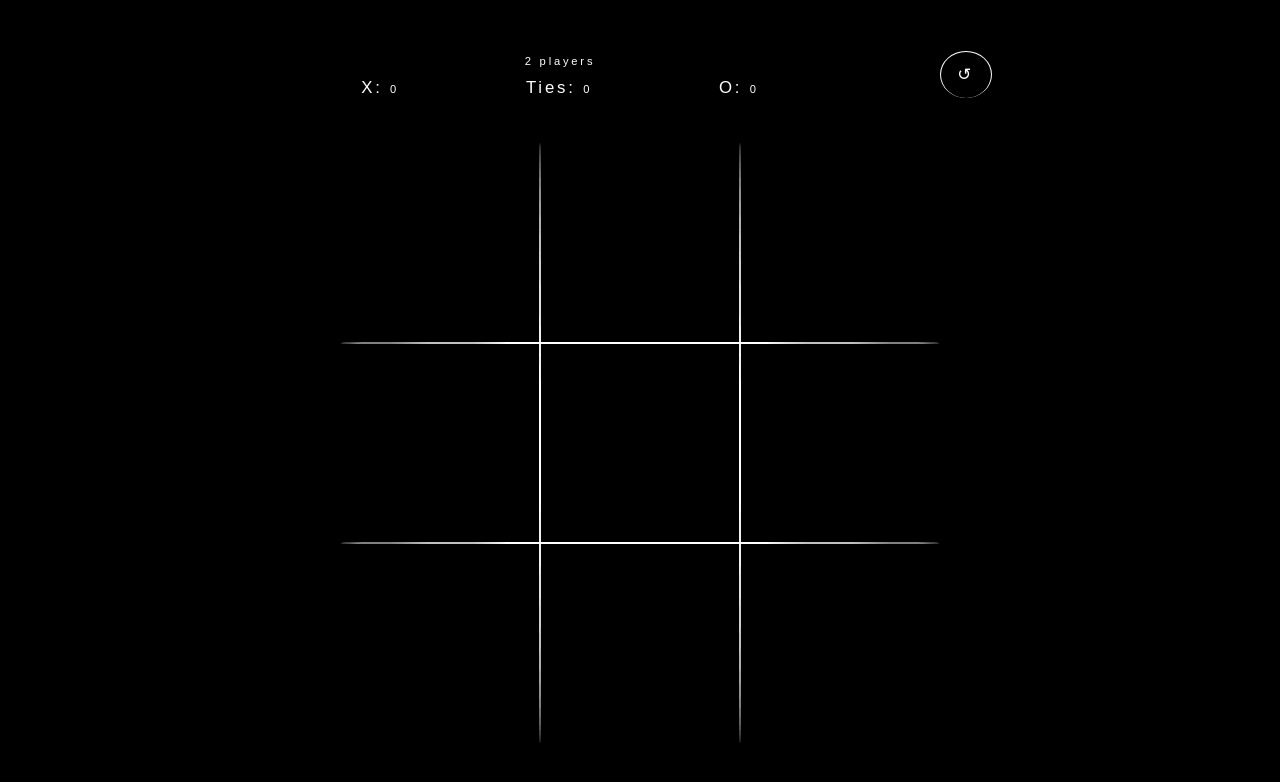
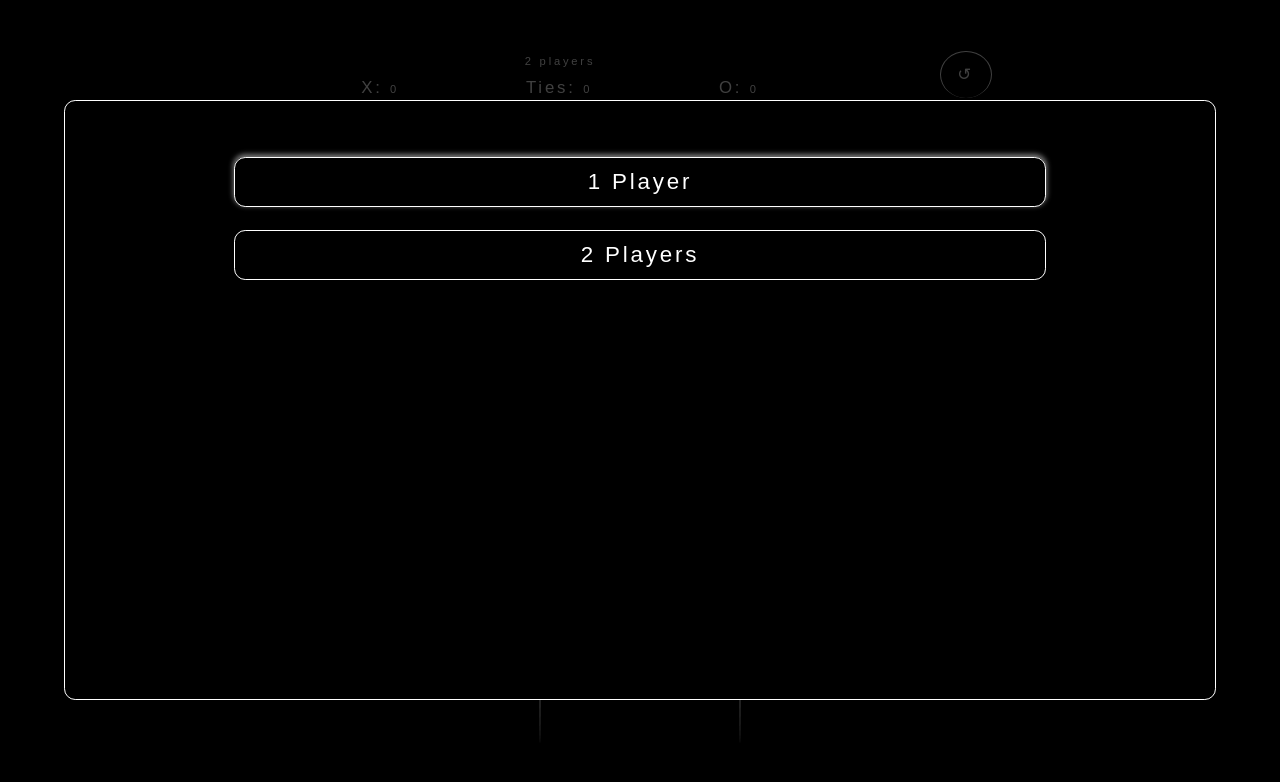
Before and after one commit to hussein-m-kandil/top-javascript, a plain HTML site: page odin-tic-tac-toe/index.html in a window 1280 px wide. Drawn offline with Linux system fonts and the light colour scheme.

Commit message:
Odin Tic Tac Toe: Ask 1 player or 2 on start

```diff
--- a/odin-tic-tac-toe/assets/css/styles.css
+++ b/odin-tic-tac-toe/assets/css/styles.css
@@ -23,6 +23,36 @@ html {
 }
 
 body {
+    margin: 0;
+}
+
+dialog {
+    background-color: var(--bg-color);
+    border: 1px solid var(--fg-color);
+    border-radius: 1rem;
+    width: 90%;
+    min-height: min(75vh, 75vw);
+
+    &::backdrop {
+        background-color: rgba(0, 0, 0, .75) !important;
+    }
+
+    >.welcome {
+        padding: 4rem 2rem;
+        display: flex;
+        flex-direction: column;
+        align-items: center;
+        justify-content: center;
+        gap: 2rem;
+
+        >button {
+            min-width: 75%;
+            padding: 1rem;
+        }
+    }
+}
+
+.container {
     margin: 0 auto;
     padding: 1rem 0;
     max-width: min(90vh, 90vw);
@@ -34,13 +64,13 @@ body {
     gap: 1rem;
 }
 
-header,
-main,
-footer {
+.control,
+.game,
+.buttons {
     align-self: center;
 }
 
-header {
+.control {
     display: flex;
     flex-direction: column;
     justify-content: center;
@@ -68,9 +98,15 @@ header {
 }
 
 button {
-    border: none;
     outline: none;
     box-shadow: none;
+    background-color: transparent;
+    border: 1px solid var(--fg-color);
+    border-radius: 1rem;
+    font-size: 2rem;
+    letter-spacing: inherit;
+    text-align: center;
+    cursor: pointer;
 
     &,
     &:hover,
@@ -80,6 +116,16 @@ button {
         appearance: none;
         /* Fix blue highlight on chrome mobile */
         -webkit-tap-highlight-color: transparent;
+    }
+
+    &:active {
+        background-color: var(--fg-color);
+        color: var(--bg-color);
+        border-color: var(--bg-color);
+    }
+
+    &:focus {
+        box-shadow: 0px -2px 5px 1px var(--shadow-color);
     }
 }
 
@@ -126,33 +172,17 @@ button {
     }
 }
 
-footer {
+.buttons {
     display: flex;
     justify-content: center;
     align-items: center;
 
     >button {
-        background-color: transparent;
-        border: 1px solid var(--fg-color);
         border-bottom: none;
         border-radius: 50%;
         width: 20%;
+        min-width: min-content;
         aspect-ratio: 1.1;
-        min-width: min-content;
-        font-size: 2rem;
-        letter-spacing: inherit;
-        text-align: center;
-        cursor: pointer;
-
-        &:active {
-            background-color: var(--fg-color);
-            color: var(--bg-color);
-            border-color: var(--bg-color);
-        }
-
-        &:focus {
-            box-shadow: 0px -2px 5px 1px var(--shadow-color);
-        }
     }
 }
 
@@ -161,7 +191,7 @@ footer {
         font-size: 70%;
     }
 
-    body {
+    .container {
         padding: 2rem 0;
         width: min(100vh, 100vw);
         max-width: 720%;
@@ -169,19 +199,19 @@ footer {
         grid-template-rows: 10% 1fr;
     }
 
-    main {
+    .game {
         grid-column: 1 / 3;
         grid-row: 2;
     }
 
-    header {
+    .control {
         align-self: end;
         grid-column: 1;
         grid-row: 1;
         justify-content: space-around;
     }
 
-    footer {
+    .buttons {
         align-self: end;
         grid-column: 2;
         grid-row: 1;
--- a/odin-tic-tac-toe/assets/js/main.js
+++ b/odin-tic-tac-toe/assets/js/main.js
@@ -1,8 +1,9 @@
 (function () {
+  const gameEvents = (function () {
+    const START_EVENT_NAME = "start";
     const WIN_EVENT_NAME = "win";
     const TIE_EVENT_NAME = "tie";
-
-  const gameEvents = (function () {
+    const END_EVENT_NAME = "end";
     const events = {};
 
     function add(eventName, callbackfn) {
@@ -25,16 +26,24 @@
       }
     }
 
-    function emit(eventName) {
+    function emit(eventName, ...args) {
       if (typeof eventName === "string") {
         const callbacks = events[eventName];
         if (Array.isArray(callbacks)) {
-          callbacks.forEach((callbackfn) => callbackfn());
+          callbacks.forEach((callbackfn) => callbackfn(...args));
         }
       }
     }
 
-    return { add, remove, emit };
+    return {
+      add,
+      remove,
+      emit,
+      START_EVENT_NAME,
+      WIN_EVENT_NAME,
+      TIE_EVENT_NAME,
+      END_EVENT_NAME,
+    };
   })();
 
   const gameBoard = (function () {
@@ -76,7 +85,7 @@
         (board[0] && board[0] === board[4] && board[4] === board[8]) || // Diagonal
         (board[6] && board[6] === board[4] && board[4] === board[2]) // Diagonal
       ) {
-        gameEvents.emit(WIN_EVENT_NAME);
+        gameEvents.emit(gameEvents.WIN_EVENT_NAME);
       }
     }
 
@@ -100,14 +109,41 @@
     }
 
     return { init, mark, isEmptyPlace };
-  })(WIN_EVENT_NAME, TIE_EVENT_NAME);
+  })();
 
-  function createPlayer(name, type) {
+  const displayController = (function () {
+    function init() {
+      const welcomeDialog = document.createElement("dialog");
+      const welcomeDiv = document.createElement("div");
+      const [onePlayerBtn, twoPlayersBtn] = (function () {
+        const buttons = [];
+        for (let i = 0; i < 2; i++) {
+          const x = i + 1;
+          buttons[i] = document.createElement("button");
+          buttons[i].setAttribute("type", "button");
+          buttons.className = "players-num-choice";
+          buttons[i].textContent = "" + x + " Player" + (x > 1 ? "s" : "");
+          buttons[i].addEventListener("click", () => {
+            gameEvents.emit(gameEvents.START_EVENT_NAME, x);
+            welcomeDialog.close();
+          });
+        }
+        return buttons;
+      })();
+      welcomeDiv.className = "welcome";
+      welcomeDiv.append(onePlayerBtn, twoPlayersBtn);
+      welcomeDialog.appendChild(welcomeDiv);
+      document.body.appendChild(welcomeDialog);
+      welcomeDialog.showModal();
+      welcomeDialog.addEventListener("close", (e) => e.target.remove());
+    }
+
+    return { init };
+  })();
+
+  const playerCreator = (function () {
+    function create(type) {
       let score = 0;
-
-    function getName() {
-      return name;
-    }
 
       function getType() {
         return type;
@@ -122,36 +158,39 @@
       }
 
       function render() {
-      console.log(type + " Player, " + name + ", Score: " + score);
+        console.log(type + " Player, Score: " + score);
       }
 
       function init() {
         render();
       }
 
-    return { init, getName, getType, getScore, incrementScore };
+      return { init, getType, getScore, incrementScore };
     }
 
+    return { create };
+  })();
+
   // Create players
-  let xPlayerName = "Foo",
-    oPlayerName = "Baz";
-  // do {
-  // xPlayerName = window.prompt("X Player Name: ");
-  // oPlayerName = window.prompt("O Player Name: ");
-  // } while (!xPlayerName || !oPlayerName);
-  const players = [
-    createPlayer(xPlayerName, "X"),
-    createPlayer(oPlayerName, "O"),
-  ];
+  const players = [playerCreator.create("X"), playerCreator.create("O")];
 
   // Play a game
+  let numOfPlayers;
+  function onStart(num) {
+    numOfPlayers = num;
+    console.log(
+      "" + numOfPlayers + " Player" + (num > 1 ? "s" : "") + " Game."
+    );
+  }
+  gameEvents.add(gameEvents.START_EVENT_NAME, onStart);
+  displayController.init();
   gameBoard.init(), players[0].init(), players[1].init();
 
   let win = false;
   function onWin() {
     win = true;
   }
-  gameEvents.add(WIN_EVENT_NAME, onWin);
+  gameEvents.add(gameEvents.WIN_EVENT_NAME, onWin);
   const usedPlaces = [];
   let currentPlayer,
     i = 0;
@@ -164,8 +203,6 @@
     currentPlayer = players[i % 2]; // Toggle current player
     console.log(
       "Current Player: " +
-        currentPlayer.getName() +
-        ", Type: " +
         currentPlayer.getType() +
         ", Mark on: " +
         randomPlaceIndex +
@@ -176,10 +213,10 @@
   }
 
   if (win) {
-    console.log("'" + currentPlayer.getName() + "' Win!");
+    console.log("" + currentPlayer.getType() + " Win!");
   } else {
     console.log("Tie!");
   }
 
-  gameEvents.remove(WIN_EVENT_NAME, onWin);
+  gameEvents.remove(gameEvents.WIN_EVENT_NAME, onWin);
 })();
--- a/odin-tic-tac-toe/index.html
+++ b/odin-tic-tac-toe/index.html
@@ -18,7 +18,8 @@
 </head>
 
 <body>
-    <header>
+    <div class="container">
+        <div class="control">
             <div class="settings">
                 <div class="players-num">2 players</div>
             </div>
@@ -27,8 +28,8 @@
                 <div>Ties: <span class="ties">0</span></div>
                 <div>O: <span class="o-score">0</span></div>
             </div>
-    </header>
-    <main>
+        </div>
+        <div class="game">
             <div class="board-container">
                 <div class="board-cell"></div>
                 <div class="board-cell"></div>
@@ -50,10 +51,11 @@
                     </div>
                 </div>
             </div>
-    </main>
-    <footer>
+        </div>
+        <div class="buttons">
             <button type="button">↺</button>
-    </footer>
+        </div>
+    </div>
 </body>
 
 </html>
```
Lines whose indentation alone changed are shown as unchanged.
